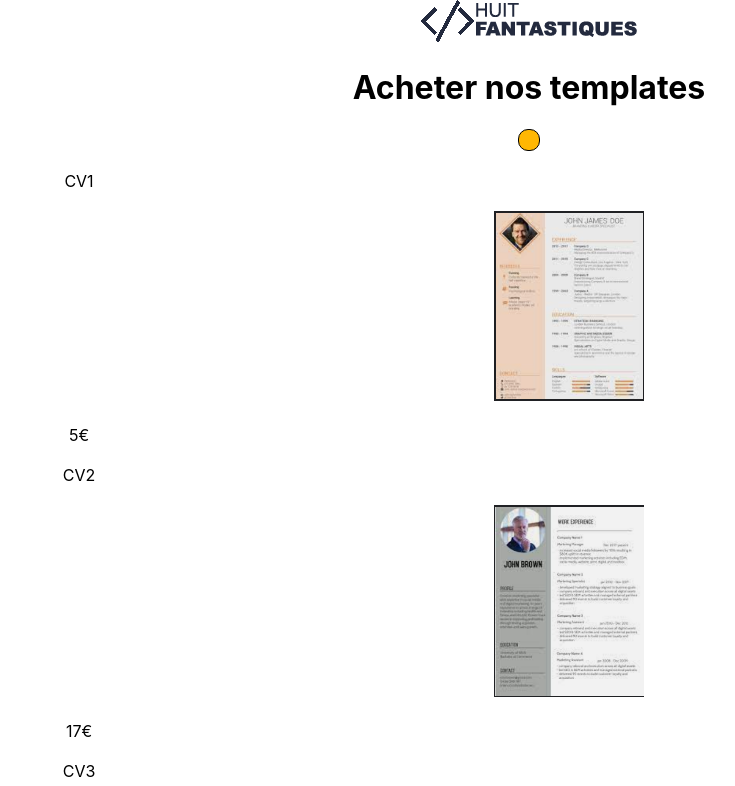
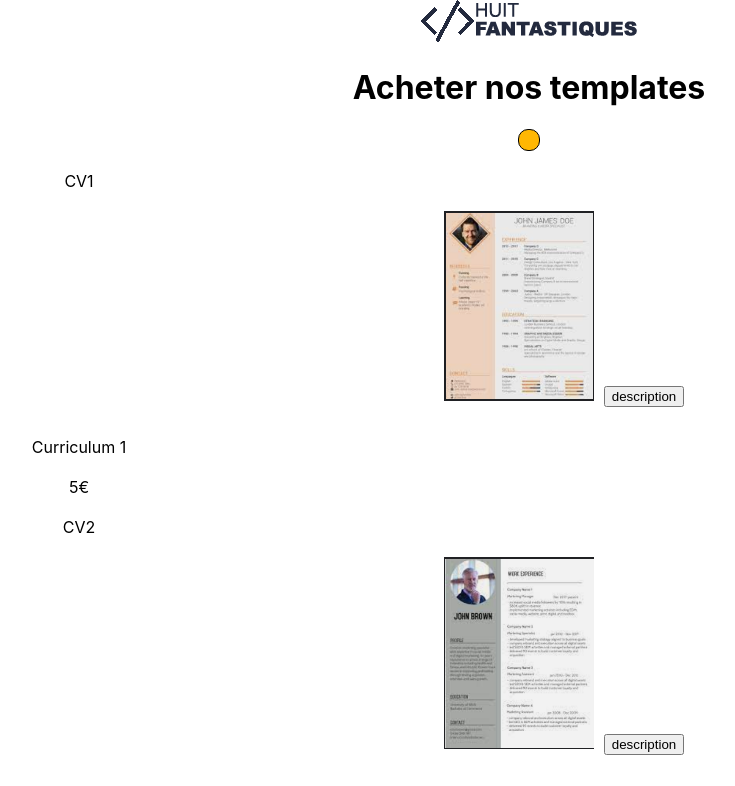
Before and after one commit to CharlesRLG/projet_reac, a React (Create React App) app: page / in a window 1280 px wide. Shown: the top 786 px of the page, without its empty margins (111-846 px from the left). Built offline with nearby package versions, Linux system fonts and the light colour scheme.

Commit message:
la description s'affiche

```diff
--- a/src/components/objectList.js
+++ b/src/components/objectList.js
@@ -11,21 +11,22 @@ let objectsList = [
 ]
 
 
-  function handleClick() {
-    alert(objectsList.description);
+
+export default function objectListFunc() {
+  function handleClick(alert){
+    alert(alert)
   }
 
-
-
-
-export default function objectListFunc() {
   return (
     <ul>
       {objectsList.map(({name, description, price, image})=>(
       <ul>
           <li>{name}</li>
-          <a href={description} onClick={handleClick}><img src={image} class="imageCv"/></a>
-          {/* <li>{alert(description)}</li> */}
+            <img src={image} class="imageCv"/>
+            {/* <button onClick={handleClick(description)}>plop</button> */}
+            <button onClick={() => handleClick(description)}>description</button>
+
+          <li>{description}</li>
           <li>{price}</li>
       </ul>
     ))}
```
